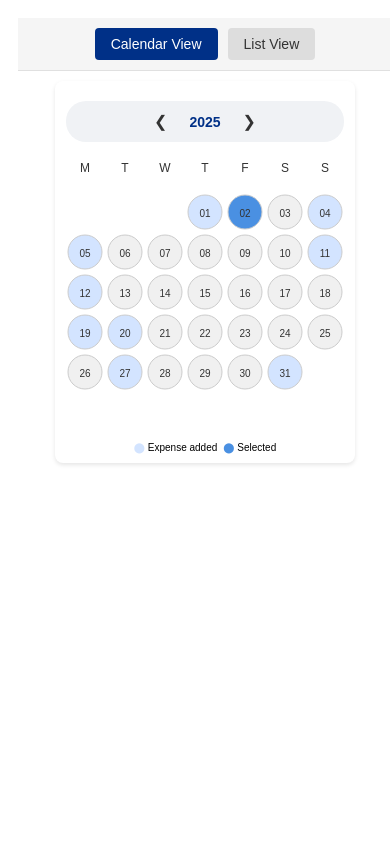
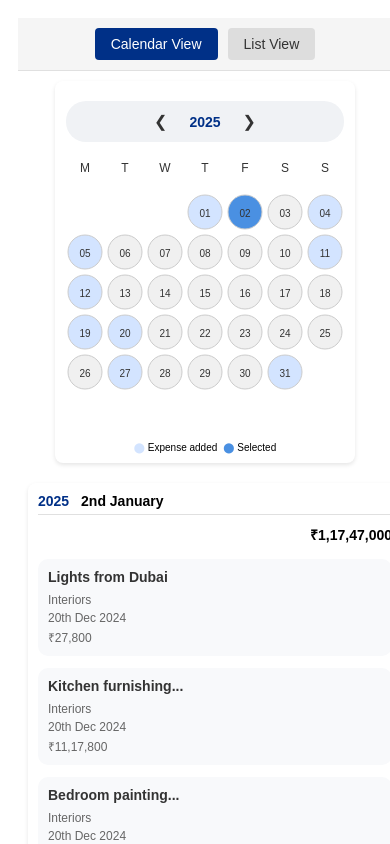
Before and after one commit to Mugdhashrivastava/tata-components, a React (Vite) app in the folder calendar-views/: page / in a window 390 px wide. Shown: the top 844 px of the page. Built offline with nearby package versions, Linux system fonts and the light colour scheme.

Commit message:
calendar and list one after another in mobile view

```diff
--- a/calendar-views/src/App.css
+++ b/calendar-views/src/App.css
@@ -1,4 +1,4 @@
-
+/* App.css */
 .app-container {
     width: 100%;
     max-width: 1200px;
@@ -20,7 +20,7 @@
     display: block;
   }
 
-  /* Mobile view: Show tabs and one component at a time */
+  /* Mobile view*/
   @media (max-width: 768px) {
     .tab-nav {
       display: flex;
@@ -58,7 +58,9 @@
     }
 
     .mobile-view {
-      display: block;
+      display: flex;
+      flex-direction: column;
+      gap: 20px;
     }
 
     .component-container {
@@ -66,7 +68,7 @@
     }
   }
 
-  /* Desktop vieww */
+  /* Desktop view*/
   @media (min-width: 769px) {
     .desktop-view {
       display: flex;
--- a/calendar-views/src/App.jsx
+++ b/calendar-views/src/App.jsx
@@ -8,7 +8,7 @@ const App = () => {
 
   return (
     <div className="app-container">
-      {/* Tab navigation - visible only in mobile view via CSS */}
+      {/* Tab navigation */}
       <div className="tab-nav">
         <button
           className={activeTab === "calendar" ? "tab-active" : "tab"}
@@ -24,13 +24,20 @@ const App = () => {
         </button>
       </div>
 
-
+      {/* Component display */}
       <div className="component-container">
-        {/* Mobile vieww */}
+        {/* Mobile view*/}
         <div className="mobile-view">
-          {activeTab === "calendar" ? <Calendar />  : <ExpenseList />}
+          {activeTab === "calendar" ? (
+            <>
+              <Calendar />
+              <ExpenseList />
+            </>
+          ) : (
+            <ExpenseList />
+          )}
         </div>
-        {/* Desktop view */}
+        {/* Desktop view*/}
         <div className="desktop-view">
           <Calendar />
           <ExpenseList />
```
